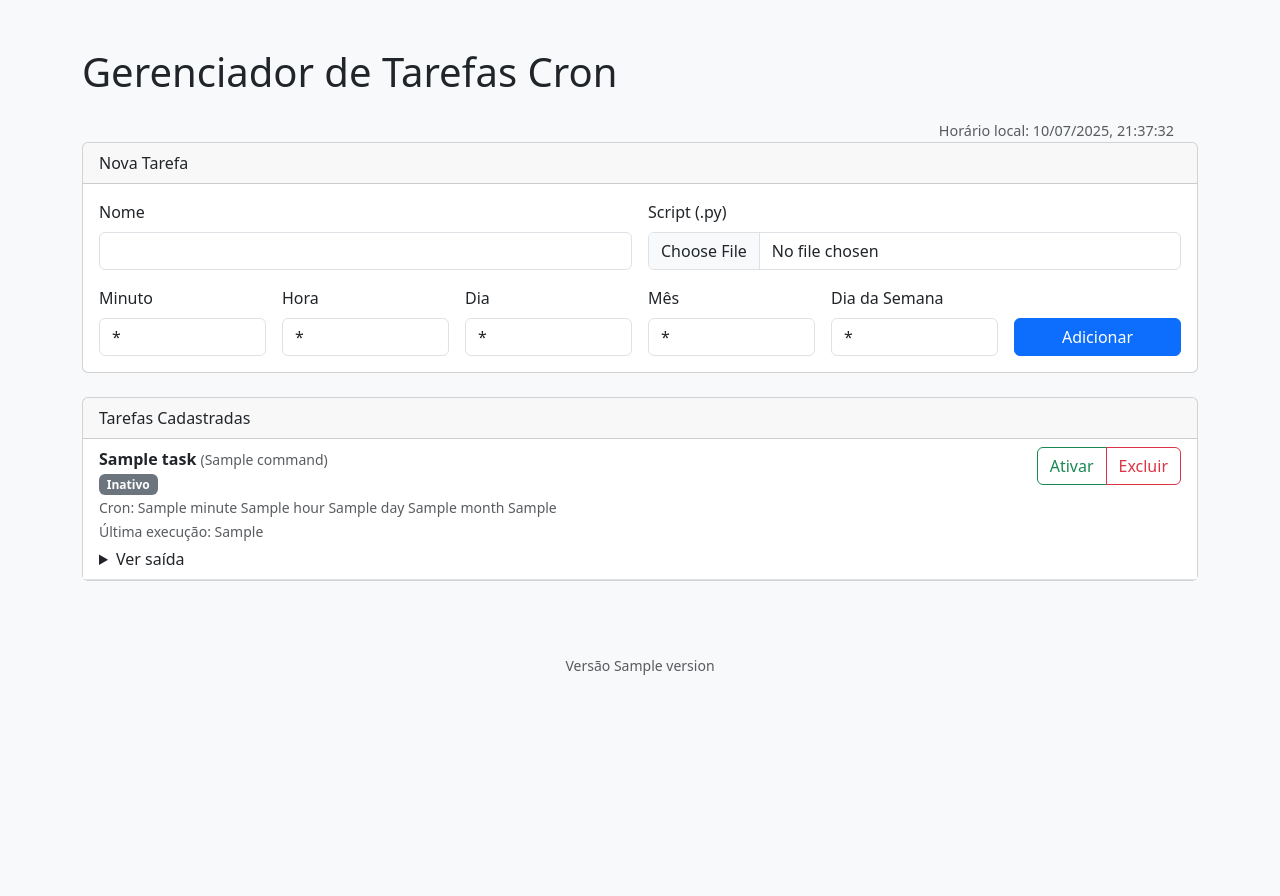
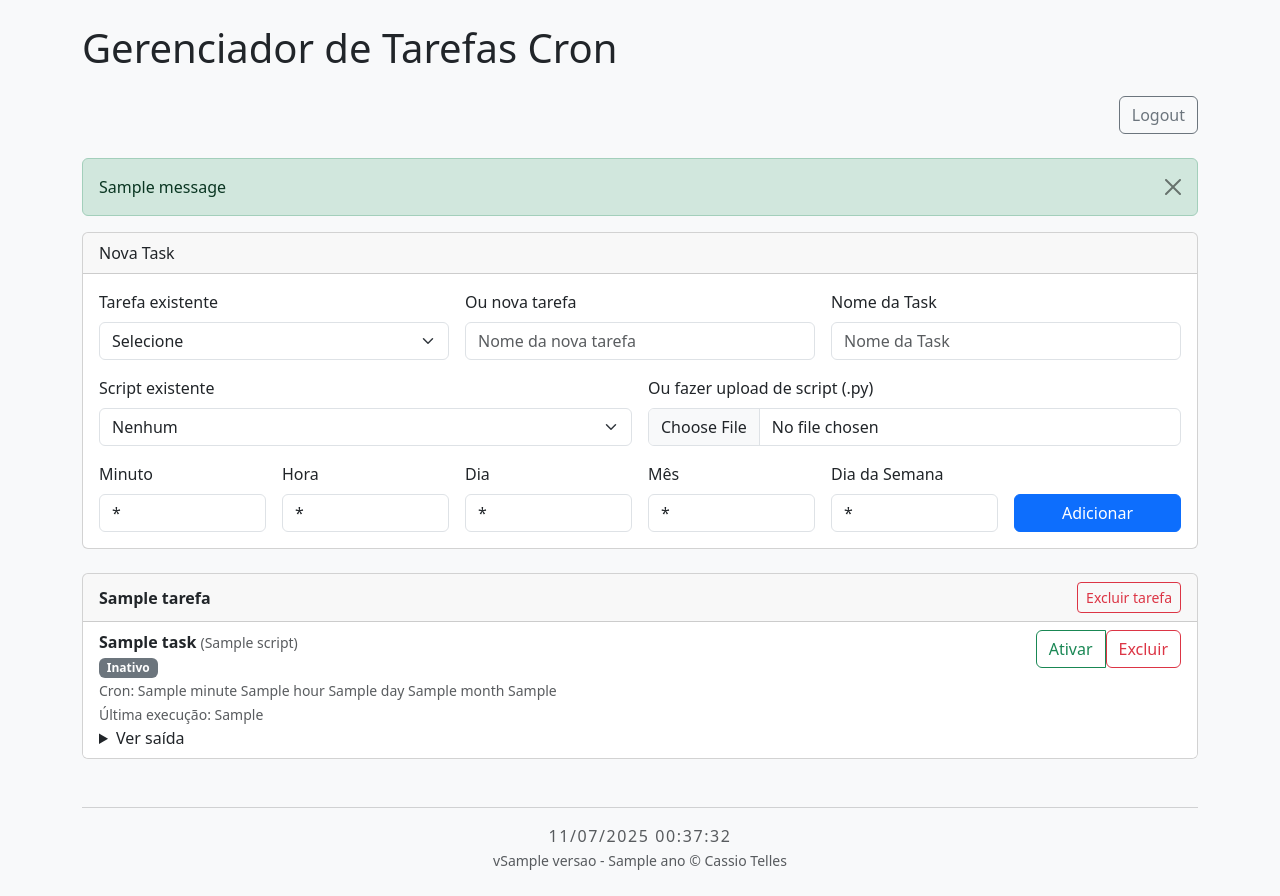
Before and after one commit to kassi0/flask-cron, a Flask app: template templates/index.html in a window 1280 px wide. Before the commit the page ends 675 px from the top, so only its background shows below. Run offline with Flask 3, Linux system fonts and the light colour scheme; the template is opened without the code that fills it: most values are stand-ins (such as "Sample title", 1, 10 or a date in 2020); one stand-in notice (Sample message) is shown.

Commit message:
update 2.0

```diff
--- a/app.py
+++ b/app.py
@@ -1,189 +1,301 @@
-
-from flask import Flask, render_template, request, redirect, url_for
-from apscheduler.schedulers.background import BackgroundScheduler
-from apscheduler.jobstores.base import JobLookupError
-import subprocess
-import uuid
-import json
 import os
 import shutil
-import pytz
-import time
-import platform
+import uuid
+import subprocess
+from flask import Flask, render_template, request, redirect, session, url_for, jsonify, flash
+from functools import wraps
 from datetime import datetime
+from apscheduler.schedulers.background import BackgroundScheduler
+from pytz import timezone
+import sqlite3
+
+BASE_DIR = os.path.dirname(os.path.abspath(__file__))
+DADOS_DIR = os.path.join(BASE_DIR, "dados")
+JOBS_DIR = os.path.join(DADOS_DIR, "jobs")
+DB_PATH = os.path.join(DADOS_DIR, "tasks.db")
+os.makedirs(JOBS_DIR, exist_ok=True)
+
+APP_VERSION = "2.0"
 
 app = Flask(__name__)
-scheduler = BackgroundScheduler(timezone="America/Bahia")
+app.secret_key = "supersecretkey"
+scheduler = BackgroundScheduler(timezone=timezone("America/Sao_Paulo"))
 scheduler.start()
-os.environ['TZ'] = 'America/Bahia'
-# Só executa tzset em sistemas que suportam
-if platform.system() != 'Windows':
-    time.tzset()
+app.jinja_env.globals.update(now=datetime.now)
 
-APP_VERSION = "v1.0.9"
+def get_db():
+    conn = sqlite3.connect(DB_PATH, check_same_thread=False)
+    conn.row_factory = sqlite3.Row
+    return conn
 
-BASE_DIR = os.path.dirname(os.path.abspath(__file__))
-DATA_DIR = os.path.join(BASE_DIR, 'dados')
-JOBS_DIR = os.path.join(DATA_DIR, 'jobs')
-TASK_FILE = os.path.join(DATA_DIR, 'tasks.json')
+def init_db():
+    conn = get_db()
+    cur = conn.cursor()
+    cur.execute('''
+    CREATE TABLE IF NOT EXISTS tasks (
+        id TEXT PRIMARY KEY,
+        tarefa TEXT,
+        task_name TEXT,
+        script TEXT,
+        enabled INTEGER,
+        last_run TEXT,
+        last_output TEXT,
+        cron_minute TEXT,
+        cron_hour TEXT,
+        cron_day TEXT,
+        cron_month TEXT,
+        cron_day_of_week TEXT
+    )
+    ''')
+    conn.commit()
+    conn.close()
+init_db()
 
-print("Timezone atual:", time.tzname)
-print("Horário local:", time.strftime('%Y-%m-%d %H:%M:%S'))
+def login_required(f):
+    @wraps(f)
+    def decorated(*args, **kwargs):
+        if not session.get("logged_in"):
+            return redirect("/login")
+        return f(*args, **kwargs)
+    return decorated
 
-os.makedirs(JOBS_DIR, exist_ok=True)
+@app.route("/login", methods=["GET", "POST"])
+def login():
+    if request.method == "POST":
+        if request.form["username"] == "admin" and request.form["password"] == "admin":
+            session["logged_in"] = True
+            return redirect("/")
+        flash("Usuário ou senha incorretos.", "danger")
+    return render_template("login.html")
+
+@app.route("/logout")
+def logout():
+    session.clear()
+    return redirect("/login")
 
 def load_tasks():
-    os.makedirs(DATA_DIR, exist_ok=True)  # Garante que a pasta existe
-    if not os.path.exists(TASK_FILE):
-        with open(TASK_FILE, 'w') as f:
-            json.dump([], f)  # Cria como lista vazia
-        return []
+    conn = get_db()
+    cur = conn.cursor()
+    cur.execute("SELECT * FROM tasks")
+    rows = cur.fetchall()
+    conn.close()
+    tasks = []
+    for row in rows:
+        tasks.append({
+            'id': row['id'],
+            'tarefa': row['tarefa'],
+            'task_name': row['task_name'],
+            'script': row['script'],
+            'enabled': bool(row['enabled']),
+            'last_run': row['last_run'],
+            'last_output': row['last_output'],
+            'cron': {
+                'minute': row['cron_minute'],
+                'hour': row['cron_hour'],
+                'day': row['cron_day'],
+                'month': row['cron_month'],
+                'day_of_week': row['cron_day_of_week']
+            }
+        })
+    return tasks
 
-    with open(TASK_FILE, 'r') as f:
-        content = f.read().strip()
-        if not content:
-            return []  # <- existe mas está vazio
-        try:
-            data = json.loads(content)
-            return data if isinstance(data, list) else []
-        except json.JSONDecodeError:
-            return []
+def save_task(task):
+    conn = get_db()
+    cur = conn.cursor()
+    cur.execute('''REPLACE INTO tasks (
+        id, tarefa, task_name, script, enabled, last_run, last_output,
+        cron_minute, cron_hour, cron_day, cron_month, cron_day_of_week
+    ) VALUES (?, ?, ?, ?, ?, ?, ?, ?, ?, ?, ?, ?)''', (
+        task['id'], task['tarefa'], task['task_name'], task['script'],
+        int(task['enabled']), task['last_run'], task['last_output'],
+        task['cron']['minute'], task['cron']['hour'], task['cron']['day'],
+        task['cron']['month'], task['cron']['day_of_week']
+    ))
+    conn.commit()
+    conn.close()
 
-def save_tasks(tasks):
-    with open(TASK_FILE, 'w') as f:
-        json.dump(tasks, f, indent=2)
+def delete_task_by_id(task_id):
+    conn = get_db()
+    cur = conn.cursor()
+    cur.execute("DELETE FROM tasks WHERE id = ?", (task_id,))
+    conn.commit()
+    conn.close()
 
-def run_task(script_path):
-    full_path = os.path.join(JOBS_DIR, script_path)
-    command = f"python {full_path}"
-    print(f"Executando: {command}")
-    process = subprocess.Popen(command, shell=True, stdout=subprocess.PIPE, stderr=subprocess.PIPE)
-    out, err = process.communicate()
-    output = out.decode('utf-8', errors='replace') + err.decode('utf-8', errors='replace')
+def delete_tasks_by_tarefa(tarefa):
+    conn = get_db()
+    cur = conn.cursor()
+    cur.execute("DELETE FROM tasks WHERE tarefa = ?", (tarefa,))
+    conn.commit()
+    conn.close()
 
-    tasks = load_tasks()
-    for task in tasks:
-        if task['command'] == script_path:
-            task['last_run'] = datetime.now().strftime('%d/%m/%Y %H:%M:%S')
-            task['last_output'] = output.strip()
-            break
-    print(f"Tarefa {task['name']} executada às {datetime.now().strftime('%Y-%m-%d %H:%M:%S')}")
-    save_tasks(tasks)
+def run_task(task_id):
+    conn = get_db()
+    cur = conn.cursor()
+    cur.execute("SELECT * FROM tasks WHERE id = ?", (task_id,))
+    row = cur.fetchone()
+    if not row:
+        conn.close()
+        return
+    script_path = os.path.join(JOBS_DIR, row['tarefa'], row['script'])
+    command = ["python", script_path]
+    try:
+        proc = subprocess.Popen(command, stdout=subprocess.PIPE, stderr=subprocess.PIPE)
+        out, err = proc.communicate(timeout=180)
+        output = out.decode(errors="replace") + err.decode(errors="replace")
+    except Exception as e:
+        output = f"Erro ao executar: {e}"
+    last_run = datetime.now(timezone("America/Sao_Paulo")).strftime("%d/%m/%Y %H:%M:%S")
+    cur.execute('''
+        UPDATE tasks
+        SET last_run = ?, last_output = ?
+        WHERE id = ?
+    ''', (last_run, output.strip(), task_id))
+    conn.commit()
+    conn.close()
 
 def schedule_job(task):
-    scheduler.add_job(
-        func=run_task,
-        trigger='cron',
-        args=[task['command']],
-        id=task['id'],
-        misfire_grace_time=30,  # só tenta rodar se estiver no prazo de 30s
-        coalesce=False,         # não junta execuções pendentes
-        **task['cron']
+    if task.get('enabled'):
+        scheduler.add_job(
+            func=run_task,
+            trigger='cron',
+            args=[task['id']],
+            id=task['id'],
+            misfire_grace_time=60,
+            coalesce=False,
+            replace_existing=True,
+            **task['cron']
+        )
+
+@app.route("/")
+@login_required
+def index():
+    tasks = load_tasks()
+    tarefas = {}
+    for t in tasks:
+        tarefas.setdefault(t['tarefa'], []).append(t)
+    tarefa_nomes = sorted(list(set(t['tarefa'] for t in tasks)))
+    from datetime import datetime
+    return render_template(
+        "index.html",
+        tarefas=tarefas,
+        tarefa_nomes=tarefa_nomes,
+        versao=APP_VERSION,
+        ano=datetime.now().year
     )
 
-@app.route('/')
-def index():
-    tasks = load_tasks()
-    return render_template('index.html', tasks=tasks, version=APP_VERSION)
-
-@app.route('/add', methods=['POST'])
+@app.route("/add", methods=["POST"])
+@login_required
 def add_task():
     data = request.form
     file = request.files.get('script_file')
-    command_input = data.get('command', '').strip()
-    task_name = data['name'].strip()
-    task_folder = os.path.join(JOBS_DIR, task_name)
-    os.makedirs(task_folder, exist_ok=True)
+    tarefa = data['tarefa'].strip() if data.get('tarefa') else ""
+    tarefa_nova = data.get('tarefa_nova', "").strip()
+    task_name = data['task_name'].strip() if data.get('task_name') else ""
+    if tarefa_nova:
+        tarefa = tarefa_nova
+    if not tarefa:
+        flash("Informe a tarefa.", "danger")
+        return redirect("/")
+    pasta_tarefa = os.path.join(JOBS_DIR, tarefa)
+    os.makedirs(pasta_tarefa, exist_ok=True)
 
     script_name = None
     if file and file.filename.endswith('.py'):
         script_name = file.filename
-        file.save(os.path.join(task_folder, script_name))
-    elif command_input:
-        source_path = os.path.join(JOBS_DIR, command_input)
-        dest_path = os.path.join(task_folder, command_input)
-        if os.path.exists(source_path):
-            import shutil
-            shutil.copy2(source_path, dest_path)
-            script_name = command_input
-        else:
-            return f"Script '{command_input}' não encontrado.", 400
+        file.save(os.path.join(pasta_tarefa, script_name))
+    elif data.get('script_existente'):
+        script_name = data['script_existente']
     else:
-        return "Você deve fornecer um script .py via upload ou nome existente.", 400
+        flash("Informe ou faça upload de um script .py.", "danger")
+        return redirect("/")
 
     task_id = str(uuid.uuid4())
     task = {
         'id': task_id,
-        'name': task_name,
-        'command': f"{task_name}/{script_name}",
+        'tarefa': tarefa,
+        'task_name': task_name,
+        'script': script_name,
         'enabled': True,
         'last_run': None,
-        'last_output': '',
+        'last_output': "",
         'cron': {
             'minute': data['minute'],
             'hour': data['hour'],
             'day': data['day'],
             'month': data['month'],
-            'day_of_week': data['dow']
+            'day_of_week': data['day_of_week']
         }
     }
+    save_task(task)
+    schedule_job(task)
+    flash(f"Task '{task_name}' criada com sucesso.", "success")
+    return redirect("/")
 
-    tasks = load_tasks()
-    tasks.append(task)
-    save_tasks(tasks)
-    schedule_job(task)
-    return redirect(url_for('index'))
-
-@app.route('/toggle/<task_id>')
+@app.route("/toggle/<task_id>")
+@login_required
 def toggle_task(task_id):
     tasks = load_tasks()
     for task in tasks:
         if task['id'] == task_id:
             task['enabled'] = not task['enabled']
+            save_task(task)
             if task['enabled']:
                 schedule_job(task)
             else:
                 try:
                     scheduler.remove_job(task_id)
-                except JobLookupError:
-                    pass  # Já não estava agendada, então tudo certo
-            break
-    save_tasks(tasks)
-    return redirect('/')
+                except:
+                    pass
+    return redirect("/")
 
-@app.route('/delete/<task_id>', methods=['POST'])
+@app.route("/delete/<task_id>", methods=["POST"])
+@login_required
 def delete_task(task_id):
+    try:
+        scheduler.remove_job(task_id)
+    except:
+        pass
+    delete_task_by_id(task_id)
+    flash("Task excluída.", "success")
+    return redirect("/")
+
+@app.route("/delete_tarefa/<tarefa>", methods=["POST"])
+@login_required
+def delete_tarefa(tarefa):
     tasks = load_tasks()
-    task = next((t for t in tasks if t['id'] == task_id), None)
+    for task in tasks:
+        if task['tarefa'] == tarefa:
+            try:
+                scheduler.remove_job(task['id'])
+            except:
+                pass
+    delete_tasks_by_tarefa(tarefa)
+    # Remove a pasta do disco, se existir
+    pasta = os.path.join(JOBS_DIR, tarefa)
+    if os.path.exists(pasta):
+        try:
+            shutil.rmtree(pasta)
+            flash(f"Tarefa '{tarefa}' e arquivos excluídos com sucesso.", "success")
+        except Exception as e:
+            flash(f"Erro ao excluir a pasta da tarefa: {e}", "danger")
+    else:
+        flash(f"Pasta da tarefa '{tarefa}' não encontrada.", "warning")
+    return redirect("/")
 
-    if task:
-        delete_folder = 'delete_folder' in request.form
-        folder_path = os.path.join(JOBS_DIR, task['name'])  # <- CORRIGIDO AQUI
+@app.route("/scripts/<tarefa>")
+@login_required
+def scripts_por_tarefa(tarefa):
+    pasta = os.path.join(JOBS_DIR, tarefa)
+    if not os.path.isdir(pasta):
+        return jsonify(scripts=[])
+    lista = [f for f in os.listdir(pasta) if f.endswith('.py')]
+    return jsonify(scripts=lista)
 
-        print(f"🧹 Tentando excluir: {folder_path} | Confirmado: {delete_folder}")
-
-        if delete_folder and os.path.exists(folder_path):
-            try:
-                shutil.rmtree(folder_path)
-                print("✅ Pasta excluída.")
-            except Exception as e:
-                print(f"❌ Erro ao excluir pasta: {e}")
-
-        tasks = [t for t in tasks if t['id'] != task_id]
-        save_tasks(tasks)
-
-        try:
-            scheduler.remove_job(task_id)
-        except:
-            pass
-
-    return redirect('/')
-
-if __name__ == '__main__':
+if __name__ == "__main__":
     for task in load_tasks():
         if task['enabled']:
             try:
                 schedule_job(task)
-            except:
-                pass
-    app.run(host='0.0.0.0', port=5000, debug=True)
+            except Exception as e:
+                print(f"Erro ao agendar: {e}")
+    app.run(debug=True, host="0.0.0.0",port=5050)
--- a/templates/index.html
+++ b/templates/index.html
@@ -1,26 +1,89 @@
-<!doctype html>
+<!DOCTYPE html>
 <html lang="pt-br">
 <head>
-    <meta charset="utf-8">
+    <meta charset="UTF-8">
+    <title>Gerenciador de Cron</title>
     <meta name="viewport" content="width=device-width, initial-scale=1">
-    <title>Gerenciador de Cron</title>
     <link href="https://cdn.jsdelivr.net/npm/bootstrap@5.3.3/dist/css/bootstrap.min.css" rel="stylesheet">
+    <script>
+      function atualizaScripts() {
+        const tarefa = document.getElementById('tarefa_select').value;
+        const scriptSelect = document.getElementById('script_existente');
+        if (!tarefa) {
+          scriptSelect.innerHTML = '<option value="">Nenhum</option>';
+          return;
+        }
+        fetch('/scripts/' + tarefa)
+          .then(resp => resp.json())
+          .then(data => {
+            scriptSelect.innerHTML = '<option value="">Nenhum</option>';
+            for (let s of data.scripts) {
+              scriptSelect.innerHTML += `<option value="${s}">${s}</option>`;
+            }
+          });
+      }
+      function atualizaRelogio() {
+        const now = new Date();
+        const pad = v => v < 10 ? '0'+v : v;
+        const dia = pad(now.getDate());
+        const mes = pad(now.getMonth() + 1);
+        const ano = now.getFullYear();
+        const hora = pad(now.getHours());
+        const min = pad(now.getMinutes());
+        const seg = pad(now.getSeconds());
+        document.getElementById('relogio').textContent =
+          `${dia}/${mes}/${ano} ${hora}:${min}:${seg}`;
+      }
+      setInterval(atualizaRelogio, 1000);
+      window.onload = atualizaRelogio;
+    </script>
 </head>
 <body class="bg-light">
-    <div class="container py-5">
-      <h1 class="mb-4">Gerenciador de Tarefas Cron </h1>
-      <div class="text-end text-muted me-4 mt-2" id="relogio" style="font-size: 0.9rem;"></div>
-
+    <div class="container py-4">
+        <h1 class="mb-4">Gerenciador de Tarefas Cron</h1>
+        <a href="/logout" class="btn btn-outline-secondary mb-3 float-end">Logout</a>
+        <div class="clearfix"></div>
+        {% with messages = get_flashed_messages(with_categories=true) %}
+          {% if messages %}
+            <div class="mt-2">
+            {% for category, message in messages %}
+              <div class="alert alert-{{ category }} alert-dismissible fade show" role="alert">
+                {{ message }}
+                <button type="button" class="btn-close" data-bs-dismiss="alert"></button>
+              </div>
+            {% endfor %}
+            </div>
+          {% endif %}
+        {% endwith %}
         <div class="card mb-4">
-        <div class="card-header">Nova Tarefa</div>
+            <div class="card-header">Nova Task</div>
             <div class="card-body">
                 <form method="post" action="/add" enctype="multipart/form-data" class="row g-3">
-            <div class="col-md-6">
-              <label class="form-label">Nome</label>
-              <input name="name" class="form-control" required>
+                    <div class="col-md-4">
+                        <label class="form-label">Tarefa existente</label>
+                        <select class="form-select" name="tarefa" id="tarefa_select" onchange="atualizaScripts()">
+                            <option value="">Selecione</option>
+                            {% for tarefa in tarefa_nomes %}
+                              <option value="{{ tarefa }}">{{ tarefa }}</option>
+                            {% endfor %}
+                        </select>
+                    </div>
+                    <div class="col-md-4">
+                        <label class="form-label">Ou nova tarefa</label>
+                        <input type="text" name="tarefa_nova" class="form-control" placeholder="Nome da nova tarefa">
+                    </div>
+                    <div class="col-md-4">
+                        <label class="form-label">Nome da Task</label>
+                        <input type="text" name="task_name" class="form-control" placeholder="Nome da Task" required>
                     </div>
                     <div class="col-md-6">
-              <label class="form-label">Script (.py)</label>
+                        <label class="form-label">Script existente</label>
+                        <select class="form-select" name="script_existente" id="script_existente">
+                            <option value="">Nenhum</option>
+                        </select>
+                    </div>
+                    <div class="col-md-6">
+                        <label class="form-label">Ou fazer upload de script (.py)</label>
                         <input type="file" name="script_file" class="form-control" accept=".py">
                     </div>
                     <div class="col-2">
@@ -41,7 +104,7 @@
                     </div>
                     <div class="col-2">
                         <label class="form-label">Dia da Semana</label>
-              <input name="dow" class="form-control" value="*" required>
+                        <input name="day_of_week" class="form-control" value="*" required>
                     </div>
                     <div class="col-2 d-flex align-items-end">
                         <button type="submit" class="btn btn-primary w-100">Adicionar</button>
@@ -50,26 +113,34 @@
             </div>
         </div>
 
-      <div class="card">
-        <div class="card-header">Tarefas Cadastradas</div>
+        {% for tarefa, lista in tarefas.items() %}
+          <div class="card mb-3">
+            <div class="card-header fw-bold d-flex justify-content-between align-items-center">
+              {{ tarefa }}
+              <form method="post" action="/delete_tarefa/{{ tarefa }}" style="margin:0;display:inline;"
+                onsubmit="return confirm('Tem certeza que quer excluir a tarefa \"{{ tarefa }}\" e TODOS OS SCRIPTS/TASKS dela?');">
+                <button class="btn btn-outline-danger btn-sm" type="submit">
+                  Excluir tarefa
+                </button>
+              </form>
+            </div>
             <ul class="list-group list-group-flush">
-          {% for task in tasks %}
+              {% for task in lista %}
                 <li class="list-group-item d-flex justify-content-between align-items-start">
                   <div>
-                <strong>{{ task.name }}</strong> <small class="text-muted">({{ task.command }})</small><br>
+                    <strong>{{ task.task_name }}</strong>
+                    <small class="text-muted">({{ task.script }})</small><br>
                     <span class="badge {{ 'bg-success' if task.enabled else 'bg-secondary' }}">
                       {{ 'Ativo' if task.enabled else 'Inativo' }}
                     </span><br>
                     <small class="text-muted">
-                  Cron:
-                  {{ task.cron.minute }} {{ task.cron.hour }} {{ task.cron.day }} {{ task.cron.month }} {{ task.cron.day_of_week }}
+                      Cron: {{ task.cron.minute }} {{ task.cron.hour }} {{ task.cron.day }} {{ task.cron.month }} {{ task.cron.day_of_week }}
                     </small><br>
                     <small class="text-muted">
-                  Última execução:
-                  {{ task.last_run if task.last_run else 'Nunca executado' }}
+                      Última execução: {{ task.last_run or 'Nunca executado' }}
                     </small><br>
                     {% if task.last_output %}
-                  <details class="mt-1">
+                      <details>
                         <summary>Ver saída</summary>
                         <pre class="bg-dark text-light p-2 rounded small">{{ task.last_output }}</pre>
                       </details>
@@ -79,60 +150,24 @@
                     <a href="/toggle/{{ task.id }}" class="btn btn-outline-{{ 'danger' if task.enabled else 'success' }}">
                       {{ 'Desativar' if task.enabled else 'Ativar' }}
                     </a>
-
-                <!-- Botão que abre o modal -->
-                <button class="btn btn-outline-danger" data-bs-toggle="modal" data-bs-target="#deleteModal{{ task.id }}">
+                    <form method="post" action="/delete/{{ task.id }}" style="display:inline;">
+                      <button type="submit" class="btn btn-outline-danger"
+                        onclick="return confirm('Tem certeza que quer excluir esta task?')">
                         Excluir
                       </button>
+                    </form>
                   </div>
                 </li>
-
-            <!-- Modal de Confirmação -->
-            <div class="modal fade" id="deleteModal{{ task.id }}" tabindex="-1" aria-labelledby="deleteModalLabel{{ task.id }}" aria-hidden="true">
-              <div class="modal-dialog">
-                <form method="post" action="/delete/{{ task.id }}">
-                  <div class="modal-content">
-                    <div class="modal-header">
-                      <h5 class="modal-title" id="deleteModalLabel{{ task.id }}">Confirmar Exclusão</h5>
-                      <button type="button" class="btn-close" data-bs-dismiss="modal" aria-label="Fechar"></button>
-                    </div>
-                    <div class="modal-body">
-                      Tem certeza que deseja excluir a tarefa <strong>{{ task.name }}</strong>?
-                      <div class="form-check mt-3">
-                        <input class="form-check-input" type="checkbox" name="delete_folder" id="deleteFolder{{ task.id }}">
-                        <label class="form-check-label" for="deleteFolder{{ task.id }}">
-                          Excluir também a pasta da tarefa
-                        </label>
-                      </div>
-                    </div>
-                    <div class="modal-footer">
-                      <button type="button" class="btn btn-secondary" data-bs-dismiss="modal">Cancelar</button>
-                      <button type="submit" class="btn btn-danger">Confirmar Exclusão</button>
-                    </div>
-                  </div>
-                </form>
-              </div>
-            </div>
-
-          {% else %}
-            <li class="list-group-item">Nenhuma tarefa cadastrada.</li>
               {% endfor %}
             </ul>
           </div>
+        {% endfor %}
+
+        <footer class="mt-5 text-center text-muted">
+          <hr>
+          <span id="relogio" style="font-variant-numeric: tabular-nums; letter-spacing:0.1em;"></span><br>
+          <small>v{{ versao }} - {{ ano }} &copy; Cassio Telles</small>
+      </footer>
     </div>
-    <footer class="text-center mt-4 text-muted">
-      <small>Versão {{ version }}</small>
-    </footer>
-
-    <script src="https://cdn.jsdelivr.net/npm/bootstrap@5.3.3/dist/js/bootstrap.bundle.min.js"></script>
-    <script>
-      function atualizaRelogio() {
-        const agora = new Date();
-        const formatado = agora.toLocaleString('pt-BR', { timeZone: 'America/Bahia' });
-        document.getElementById('relogio').textContent = `Horário local: ${formatado}`;
-      }
-      setInterval(atualizaRelogio, 1000);
-      atualizaRelogio();
-    </script>
 </body>
 </html>
```
Also changed, not shown: templates/login.html (added, +36 -0 lines). Lines whose indentation alone changed are shown as unchanged.
